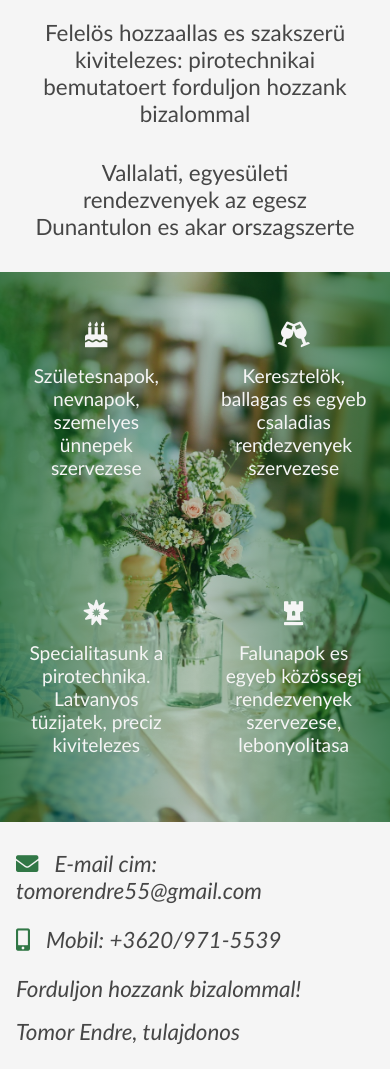
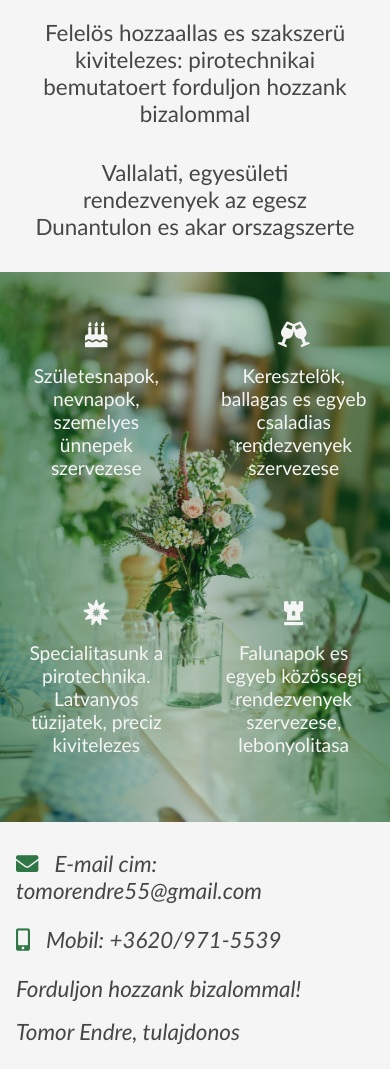
Before and after one commit to szitastamas/HoldfenyBt_SinglePage, a plain HTML site: page index.html in a window 390 px wide. Shown: the part 1933-3002 px from the top of the page. Drawn offline with Linux system fonts and the light colour scheme.

Commit message:
Update style.css

```diff
--- a/style.css
+++ b/style.css
@@ -431,7 +431,7 @@ footer > a{
         margin: 0;
         grid-gap: .3rem;
         padding: 0;
-        background: linear-gradient(to right, rgba(0, 87, 26, 0.7), rgba(0, 87, 26, 0.2), rgba(0, 87, 26, 0.7));
+        background: linear-gradient(to right, rgba(0, 87, 26, 0.55), rgba(0, 87, 26, 0.4), rgba(0, 87, 26, 0.2), rgba(0, 87, 26, 0.4), rgba(0, 87, 26, 0.55));
     }
 
     .event-card{
```
